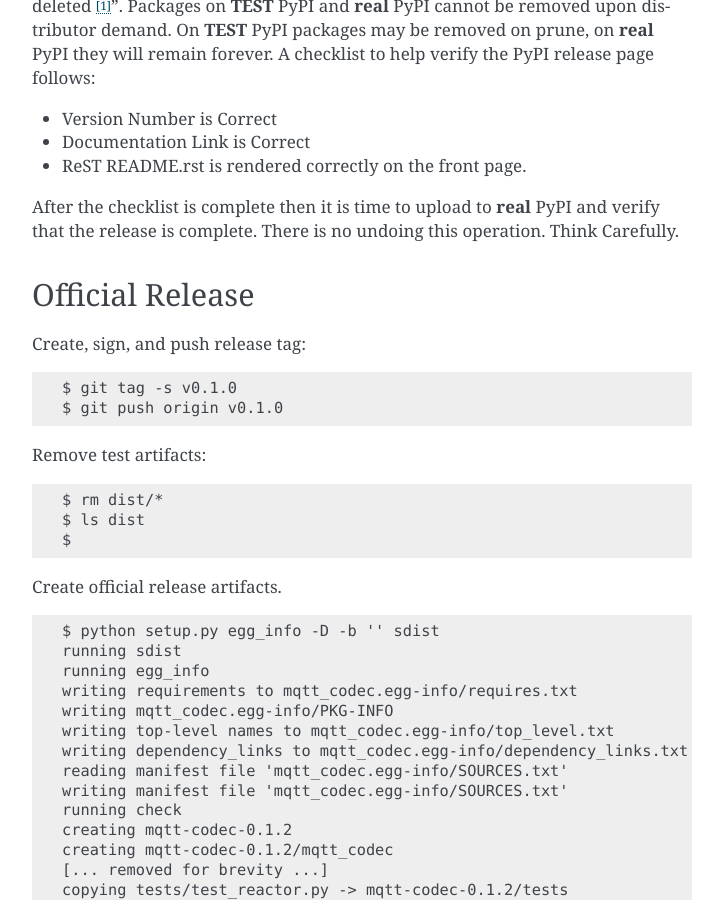
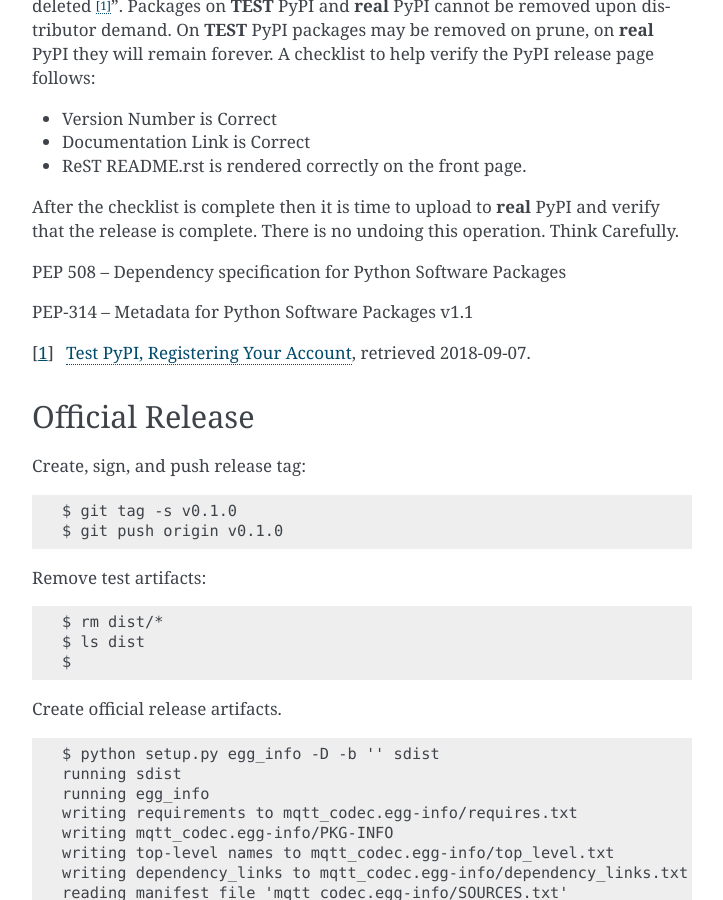
Before and after one commit to kcallin/mqtt-codec, a Sphinx documentation site: the page built from doc/source/admin.rst, in a window 1280 px wide and 900 px high, scrolled down 2531 px. Shown: the whole window, without its empty margins (388-1111 px from the left). Built offline with Sphinx 7.4.7, drawn with Linux system fonts in a browser that asks for light colours; some of the changed text lies outside the part shown.

Commit message:
Adjusted the admin.rst references.

```diff
--- a/doc/source/admin.rst
+++ b/doc/source/admin.rst
@@ -164,6 +164,14 @@ PyPI and verify that the release is complete.  There is no undoing
 this operation.  Think Carefully.
 
 
+PEP 508 -- Dependency specification for Python Software Packages
+
+PEP-314 -- Metadata for Python Software Packages v1.1
+
+.. [#] `Test PyPI, Registering Your Account <https://packaging.python.org/guides/using-testpypi/#registering-your-account>`_,
+       retrieved 2018-09-07.
+
+
 Official Release
 =================
 
```
Also changed, not shown: other parts of doc/source/admin.rst (+0 -7 lines).
